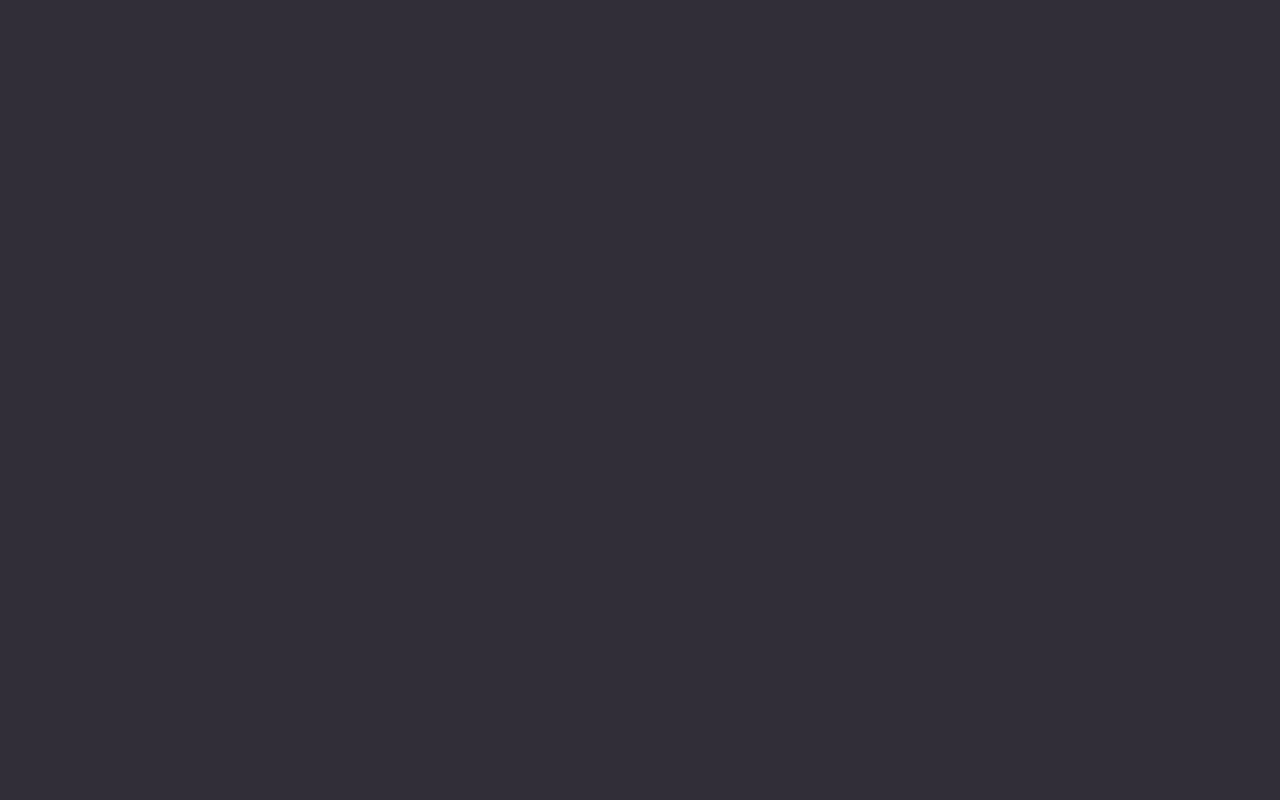
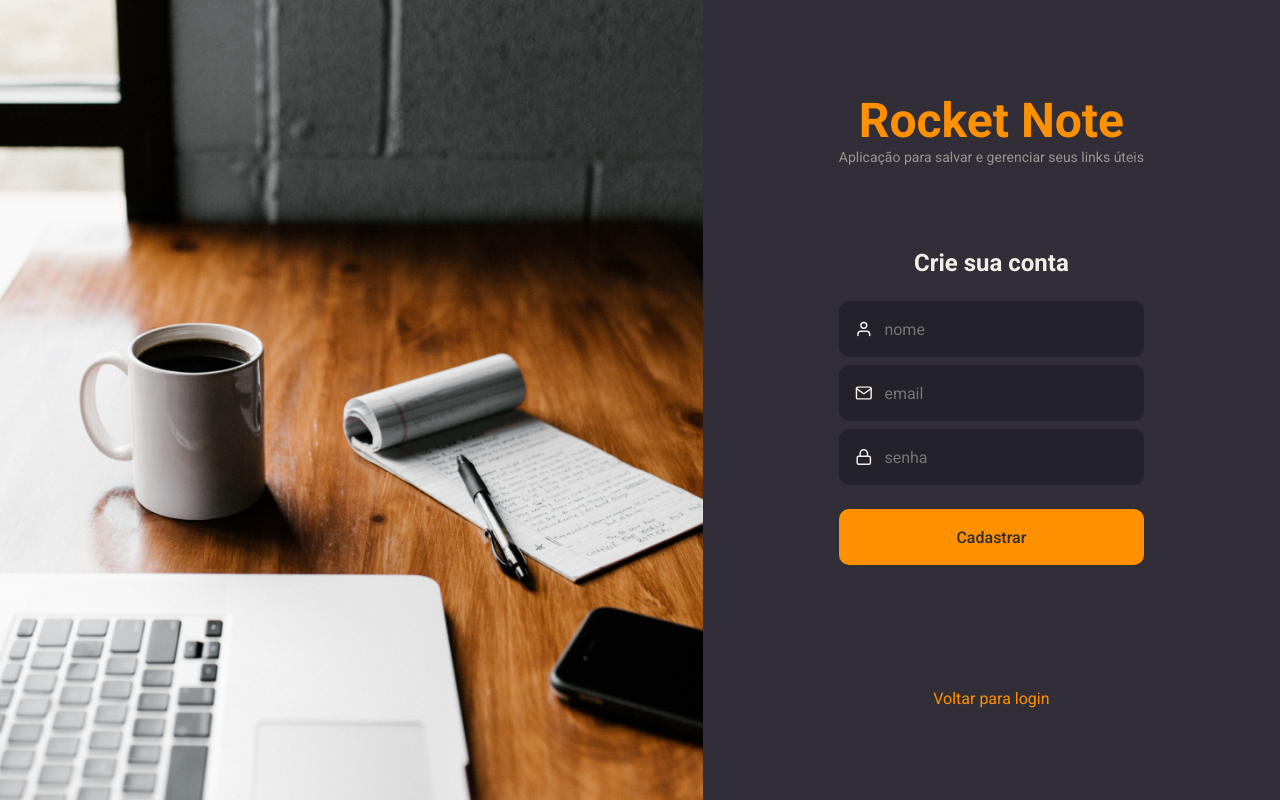
Before and after one commit to MarlusWM/RocketNotes, a React (Vite) app: page /register in a window 1280 px wide. Before the commit this address had no page. Built offline with nearby package versions, Linux system fonts and the light colour scheme.

Commit message:
Create Hooks and Auth Rotes

```diff
--- a/package.json
+++ b/package.json
@@ -11,6 +11,7 @@
   },
   "dependencies": {
     "@react-icons/all-files": "^4.1.0",
+    "axios": "^1.7.7",
     "react": "^18.3.1",
     "react-dom": "^18.3.1",
     "react-icons": "^5.3.0",
--- /dev/null
+++ b/src/hooks/auth.jsx
@@ -0,0 +1,42 @@
+import { createContext, useContext, useState } from "react";
+import { api } from '../services/api'
+
+
+export const AuthContext = createContext({});
+
+function AuthProvider({ children }){
+
+   const [data, setData] = useState({});
+
+   async function signIn({ email, password }){
+      try {
+         const response = await api.post('/sessions', { email, password });
+         const { user, token } = response.data;
+         console.log(user, token);
+
+         api.defaults.headers.authorization = `Bearer ${token}`;
+         setData({ user, token });
+
+      } catch (error) {
+         if (error.response) {
+            alert(error.response.data.message)
+         }else{
+            alert('Não foi possível logar');
+         }
+      }
+   }
+
+   return(
+      <AuthContext.Provider value={{ signIn, user:data.user }}>
+         {children}
+      </AuthContext.Provider>
+   )
+}
+
+function useAuth(){
+   const context = useContext(AuthContext);
+
+   return context;
+
+}
+export { AuthProvider, useAuth}
--- a/src/main.jsx
+++ b/src/main.jsx
@@ -4,12 +4,16 @@ import  { ThemeProvider } from 'styled-components';
 import theme from './styles/theme';
 import GlobalStyles from './styles/global';
 import { Routes } from './routes';
+import { AuthProvider } from "./hooks/auth.jsx";
+
 
 createRoot(document.getElementById('root')).render(
   <StrictMode>
     <ThemeProvider theme={theme}>
       <GlobalStyles />
-      <Routes/>
+        <AuthProvider>
+          <Routes/>
+        </AuthProvider>
     </ThemeProvider>
   </StrictMode>,
 )
--- a/src/pages/SignIn/index.jsx
+++ b/src/pages/SignIn/index.jsx
@@ -1,12 +1,25 @@
 import { Container, Form } from './style';
-import { Input } from '../../components/Input/index'
-import { FiMail } from '@react-icons/all-files/fi/FiMail'
-import { FiLock } from '@react-icons/all-files/fi/FiLock'
-import { Button } from '../../components/Button/index'
+import { Input } from '../../components/Input/index';
+import { FiMail } from '@react-icons/all-files/fi/FiMail';
+import { FiLock } from '@react-icons/all-files/fi/FiLock';
+import { Button } from '../../components/Button/index';
 import { Background } from './style';
 import { Link } from 'react-router-dom';
+import { useAuth } from '../../hooks/auth.jsx'
+import { useContext, useState } from 'react';
+
+
 
 export function SignIn(){
+   const [email, setEmail] = useState('');
+   const [password, setPassword] = useState('');
+
+   const { signIn } = useAuth();
+
+   function handleSignIn(){
+      signIn({ email, password })
+   }
+
    return(
       <Container>
          <Form>
@@ -14,9 +27,9 @@ export function SignIn(){
             <p>Aplicação para salvar e gerenciar seus links úteis</p>
             <h2>Faça seu login</h2>
 
-            <Input placeholder='email' type='text' icon={FiMail}/>
-            <Input placeholder='senha' type='password' icon={FiLock}/>
-            <Button title={'Entrar'}/>
+            <Input placeholder='email' type='text' icon={FiMail} onChange={e => setEmail(e.target.value)}/>
+            <Input placeholder='senha' type='password' icon={FiLock} onChange={e => setPassword(e.target.value)}/>
+            <Button title={'Entrar'} onClick={handleSignIn}/>
 
             <Link to='register'>Criar conta</Link>
          </Form>
--- a/src/pages/SignUp/index.jsx
+++ b/src/pages/SignUp/index.jsx
@@ -5,9 +5,38 @@ import { FiMail } from '@react-icons/all-files/fi/FiMail'
 import { FiLock } from '@react-icons/all-files/fi/FiLock'
 import { Button } from '../../components/Button/index'
 import { Background } from './style';
-import { Link } from 'react-router-dom';
+import { Link,useNavigate } from 'react-router-dom';
+
+import { useState } from 'react';
+import { api } from "../../services/api";
+
 
 export function SignUp(){
+
+   const [name, setName] = useState('');
+   const [email, setEmail] = useState('');
+   const [password, setPassword]= useState('');
+   const navigate = useNavigate;
+
+   function handleSignUp(){
+      if (!name || !email || !password) {
+         return alert('Preenche todos os campos');
+      }
+
+      api.post('/user', {name, email, password})
+      .then(() => {
+         alert('Usuário cadastrado com sucesso!');
+         navigate('/');
+      })
+      .catch(err => {
+         if (err.response) {
+            alert(err.response.data.message);
+         } else{
+            alert('Não foi possível cadastrar')
+         }
+      });
+   }
+
    return(
       <Container>
 
@@ -18,10 +47,10 @@ export function SignUp(){
             <p>Aplicação para salvar e gerenciar seus links úteis</p>
             <h2>Crie sua conta</h2>
 
-            <Input placeholder='nome' type='text' icon={FiUser}/>
-            <Input placeholder='email' type='text' icon={FiMail}/>
-            <Input placeholder='senha' type='password' icon={FiLock}/>
-            <Button title={'Cadastrar'}/>
+            <Input placeholder='nome' type='text' icon={FiUser} onChange={e => setName(e.target.value)}/>
+            <Input placeholder='email' type='text' icon={FiMail} onChange={e => setEmail(e.target.value)}/>
+            <Input placeholder='senha' type='password' icon={FiLock} onChange={e => setPassword(e.target.value)}/>
+            <Button title={'Cadastrar'} onClick={handleSignUp}/>
 
             <Link to='/'>Voltar para login</Link>
          </Form>
--- a/src/routes/index.jsx
+++ b/src/routes/index.jsx
@@ -5,7 +5,7 @@ import { AuthRoutes } from "./auth.routes";
 export function Routes(){
    return(
       <BrowserRouter>
-         <AppRoutes/>
+         <AuthRoutes/>
       </BrowserRouter>
    )
 }
--- /dev/null
+++ b/src/services/api.js
@@ -0,0 +1,5 @@
+import axios from 'axios';
+
+export const api = axios.create({
+   baseURL: 'http://localhost:4000', // Ajuste para sua API
+});
```
Also changed, not shown: 1 other file (tests, documents, lock files or other folders).
